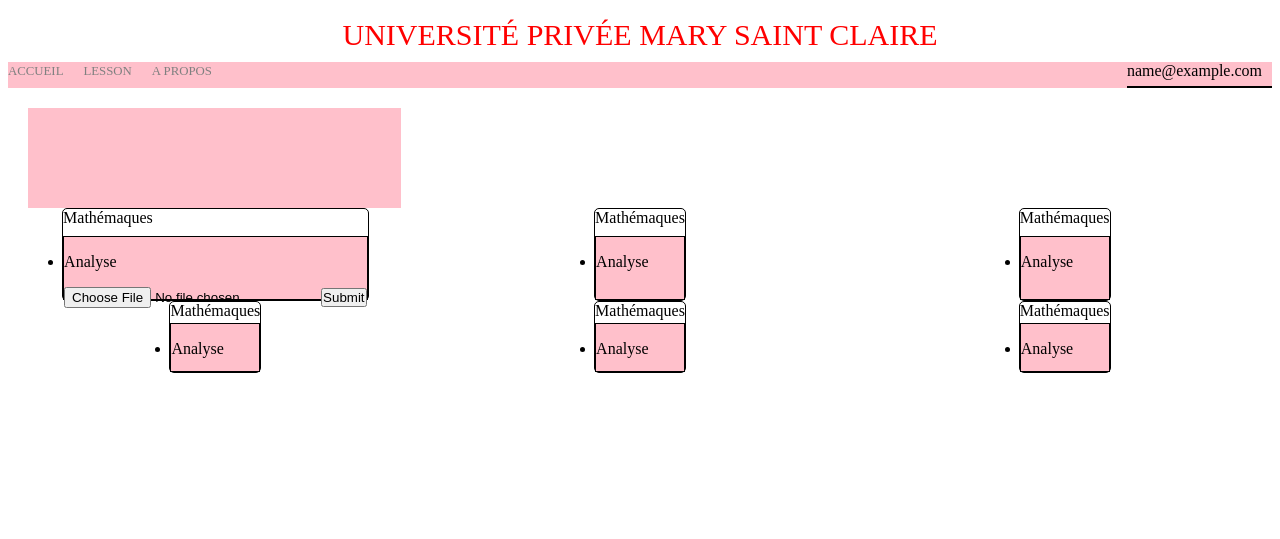
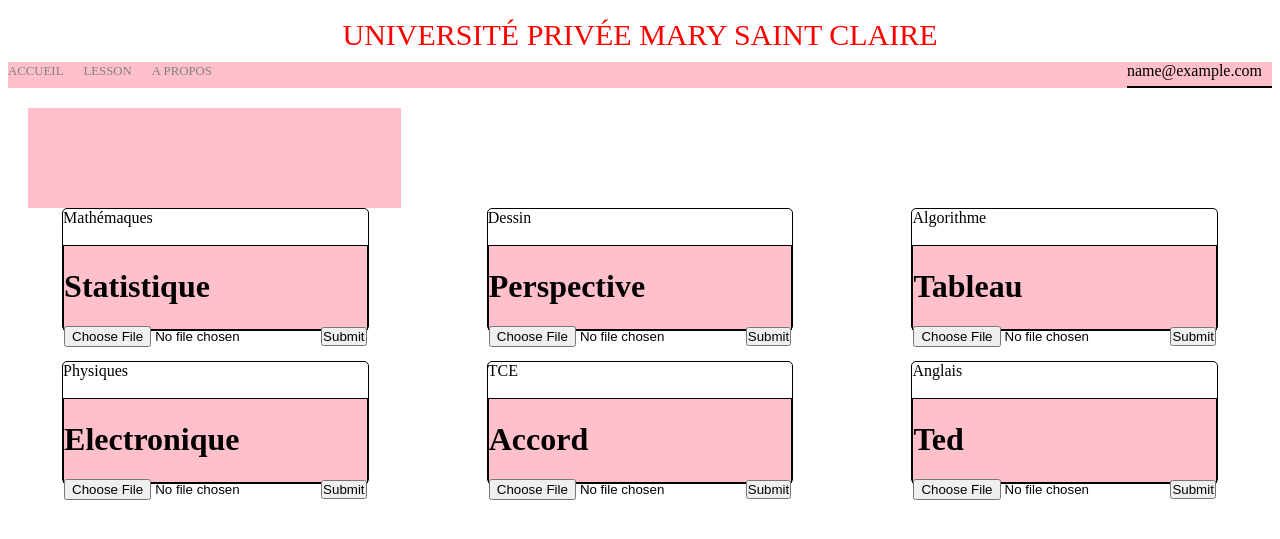
Before and after one commit to Yugo19/Univ-website, a PHP site: page /online-classes.php in a window 1280 px wide. Shown: the top 539 px of the page. Run offline with PHP 8.4, Linux system fonts and the light colour scheme; the visitor is signed in with stand-in values (Sample User, id 1); data that the repository does not hold is empty.

Commit message:
New update in websie id= online_classes.php

```diff
--- a/online-classes.php
+++ b/online-classes.php
@@ -54,56 +54,75 @@
               <div class="Lesson-container">
                 <div class="Lesson-data">Mathémaques</div>
                 <div class="math-homework">
-                  <ul>
-                    <li>Analyse</li>
-                  </ul>
+                  <h1>Statistique</h1>
                   <div class="file_upload">
-                    <form action="Test.php" method="Post"></form>
+                    <form action="Test.php" method="post" enctype="multipart/form-data">
                     <input type="file" name="file">
                     <input type="submit" name="submit">
+                    </form>
                   </div>
                 </div>
                 </div>
              <div class="Lesson-container">
-                <div class="Lesson-data">Mathémaques</div>
+                <div class="Lesson-data">Dessin</div>
                 <div class="math-homework">
-                  <ul>
-                    <li>Analyse</li>
-                  </ul>
+                  <h1>Perspective</h1>
+                   <div class="file_upload">
+                    <form action="Test.php" method="post" enctype="multipart/form-data">
+                    <input type="file" name="file">
+                    <input type="submit" name="submit">
+                    </form>
+                  </div>
                 </div>
                 </div>
 
              <div class="Lesson-container">
-                <div class="Lesson-data">Mathémaques</div>
+                <div class="Lesson-data">Algorithme</div>
                 <div class="math-homework">
-                  <ul>
-                    <li>Analyse</li>
-                  </ul>
+                  <h1>Tableau</h1>
+                   <div class="file_upload">
+                    <form action="Test.php" method="post" enctype="multipart/form-data">
+                    <input type="file" name="file">
+                    <input type="submit" name="submit">
+                    </form>
+                  </div>
                 </div>
                 </div>
                 <div class="Lesson-container">
-                <div class="Lesson-data">Mathémaques</div>
+                <div class="Lesson-data">Physiques</div>
                 <div class="math-homework">
-                  <ul>
-                    <li>Analyse</li>
-                  </ul>
+                  <h1>Electronique</h1>
+                   <div class="file_upload">
+                    <form action="Test.php" method="post" enctype="multipart/form-data">
+                    <input type="file" name="file">
+                    <input type="submit" name="submit">
+                    </form>
+                  </div>
                 </div>
                 </div>
              <div class="Lesson-container">
-                <div class="Lesson-data">Mathémaques</div>
+                <div class="Lesson-data">TCE</div>
                 <div class="math-homework">
-                  <ul>
-                    <li>Analyse</li>
-                  </ul>
+                  <h1>Accord</h1>
+                   <div class="file_upload">
+                    <form action="Test.php" method="post" enctype="multipart/form-data">
+                    <input type="file" name="file">
+                    <input type="submit" name="submit">
+                    </form>
+                  </div>
                 </div>
                 </div>
 
              <div class="Lesson-container">
-                <div class="Lesson-data">Mathémaques</div>
+                <div class="Lesson-data">Anglais</div>
                 <div class="math-homework">
-                  <ul>
-                    <li>Analyse</li>
-                  </ul>
+                  <h1>Ted</h1>
+                   <div class="file_upload">
+                    <form action="Test.php" method="post" enctype="multipart/form-data">
+                    <input type="file" name="file">
+                    <input type="submit" name="submit">
+                    </form>
+                  </div>
                 </div>
                 </div>
                 </div>
--- a/styles.css
+++ b/styles.css
@@ -308,6 +308,7 @@
                                 grid-template-columns: repeat(3, 1fr);
                                 grid-column-gap: 10px;
                                 justify-items: center;
+                                grid-row-gap: 30px;
                             }
 
                             .Lesson-container {
```
Also changed, not shown: Test.php (+6 -6 lines). Lines whose indentation alone changed are shown as unchanged.
